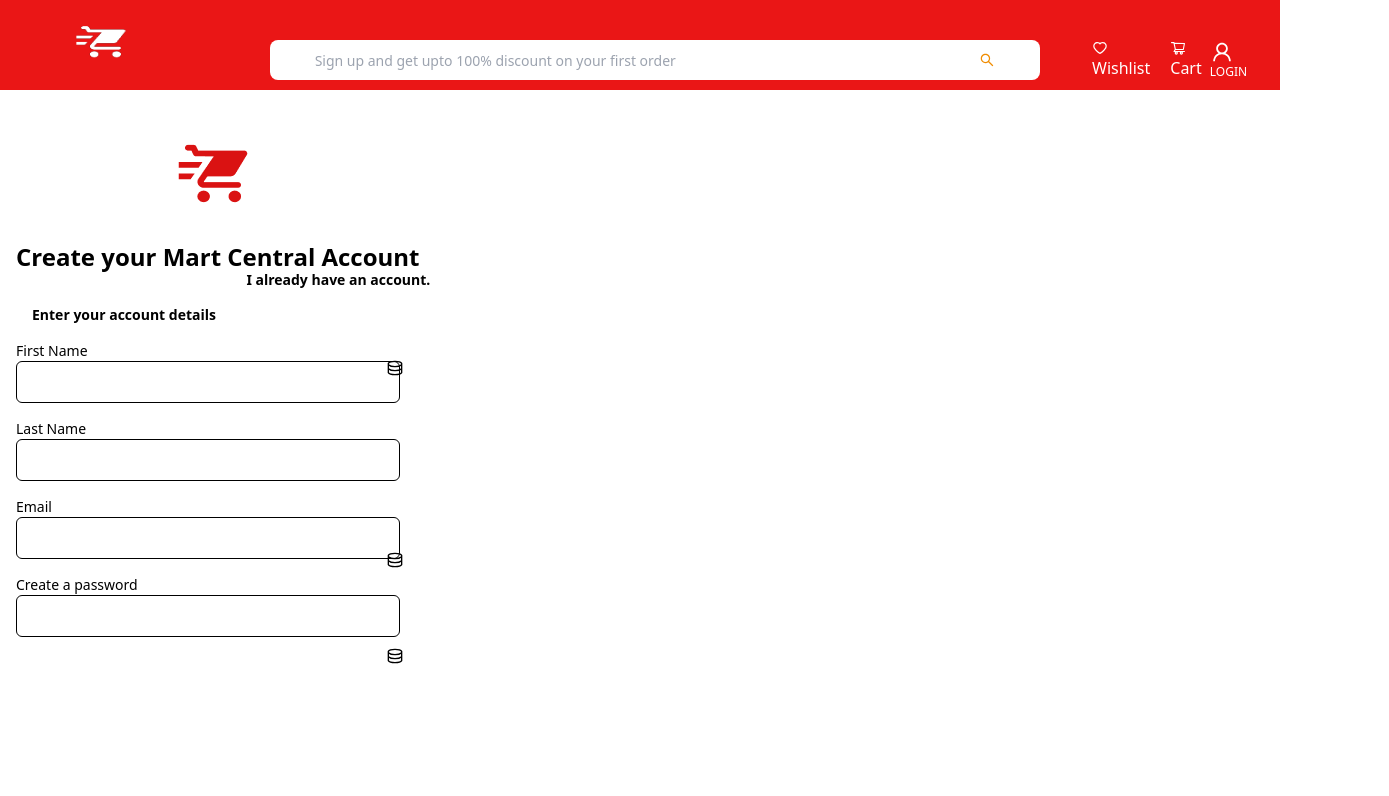
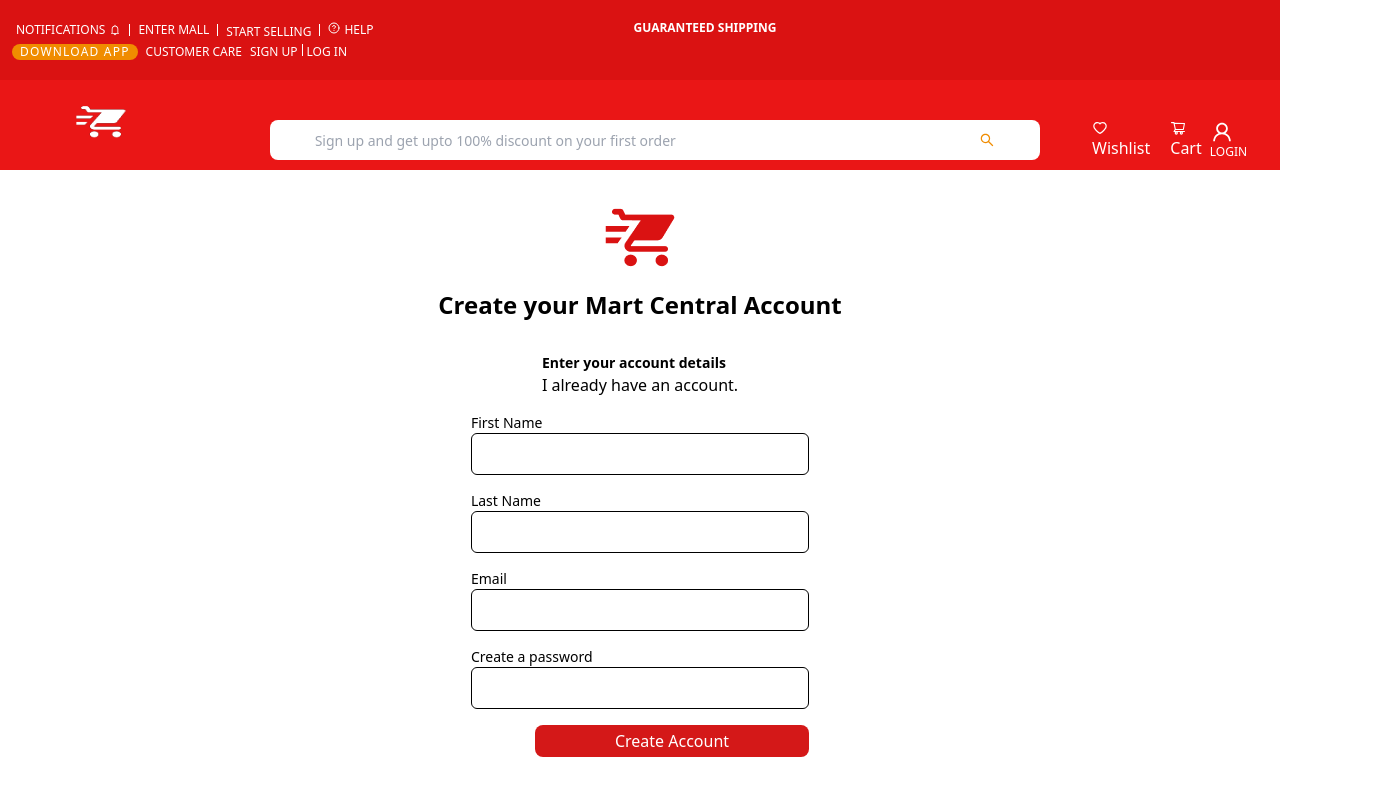
Before and after one commit to lourainep/Mart_Central, a React (Vite) app: page /CreateAccount in a window 1280 px wide. Shown: the top 796 px of the page, 1389 px wide, since content can reach past the window. Built offline with nearby package versions, Linux system fonts and the light colour scheme.

Commit message:
konti palang naayos ko na stuck ako sa api na walang laman kagabi

```diff
--- a/src/components/TopNavbar.jsx
+++ b/src/components/TopNavbar.jsx
@@ -78,9 +78,7 @@ export const TopNavbar = () => {
               <button className="">DOWNLOAD APP</button>
 
           </li>
-          <li className="hidden md:block mt-1 mr-2">
-            TRACK MY ORDER
-          </li>
+
           <li className="mt-1 mr-2">
             <span>CUSTOMER CARE</span>
           </li>
--- a/src/pages/CreateAccount.jsx
+++ b/src/pages/CreateAccount.jsx
@@ -1,6 +1,7 @@
 import React, { useState } from 'react';
 import {GrStorage} from 'react-icons/gr'
 import Navbar from '../components/Navbar';
+import TopNavbar from '../components/TopNavbar';
 
 
 const CreateAccount = () => {
@@ -27,18 +28,22 @@ const CreateAccount = () => {
 
   return (
     <>
+    <TopNavbar/>
     <Navbar/>
-    <div className="container mx-auto p-4">
-        <div className="container ml-[10%] p-4">
-        <img src="./src/assets/favicon 1.png" alt="" />
-        </div>
-      <h2 className="text-2xl font-inter font-extrabold text-gray mb-4 ">Create your Mart Central Account</h2>
 
-      <div className="container mx-auto p-4">
+    {/* Nilagyan ko nang flex, flex-col flex-wrap para mag direcho siya  */}
+
+    <div className="flex flex-wrap flex-col items-center mx-auto p-4">
+
+        <img src="./src/assets/favicon 1.png" alt=""  className='text-center place-items-center  justify-center'/>
+
+      <h2 className="text-2xl font-inter  text-center items-center font-extrabold text-gray mb-4 ">Create your Mart Central Account</h2>
+
+      <div className=" mx-auto p-4">
       <p className="text-sm font-semibold">Enter your account details</p>
-      <button className='absolute text-sm font-semibold left-[18%] top-[35%] -translate-y-1/2 p-4 hover:underline'>
+
           I already have an account.
-        </button>
+
         </div>
       <form onSubmit={handleSubmit} className="max-w-sm " >
         <div className="mb-4">
@@ -49,7 +54,7 @@ const CreateAccount = () => {
             className="w-full px-3 py-2 border rounded-md focus:outline-none focus:border-yellow-400"
           />
           <button className='absolute left-[29%] top-[46%] -translate-y-1/2 p-4'>
-          <GrStorage/>
+
         </button>
         </div>
         <div className="mb-4">
@@ -80,7 +85,7 @@ const CreateAccount = () => {
             className="w-full px-3 py-2 border rounded-md focus:outline-none focus:border-yellow-400"
           />
            <button className='absolute left-[29%] top-[70%] -translate-y-1/2 p-4'>
-          <GrStorage/>
+
         </button>
         </div>
         <div className="mb-4">
@@ -97,12 +102,12 @@ const CreateAccount = () => {
             className="w-full px-3 py-2 border rounded-md focus:outline-none focus:border-yellow-400"
           />
           <button className='absolute left-[29%] top-[82%] -translate-y-1/2 p-4'>
-          <GrStorage/>
+
         </button>
         </div>
         <button
           type="submit"
-          className="bg-red text-textw py-1 px-20 rounded-lg hover:bg-yellow-500 ml-16"
+          className="bg-red text-textw py-1 px-20 rounded-lg hover:bg-yellow-500 ml-16 "
         >
           Create Account
         </button>
--- a/src/pages/Mall.jsx
+++ b/src/pages/Mall.jsx
@@ -14,7 +14,7 @@ function Mall() {
   useEffect(() => {
 
     // 'https://fakestoreapi.com/products'
-    axios.get('https://amazon-product-price-data.p.rapidapi.com/product')
+    axios.get('https://fakestoreapi.com/products')
       .then(response => {
         setProducts(response.data);
         // Extract and set categories
--- a/tailwind.config.js
+++ b/tailwind.config.js
@@ -11,7 +11,7 @@ export default {
             textw: "#FFFFFF",
             yellow: "#FFE933",
             brown: "#874F00",
-            red: "D41818",
+            red: "#D41818",
             stone: "#949191",
             green: "#196B30",
             amber: "   #F08C00",
```
